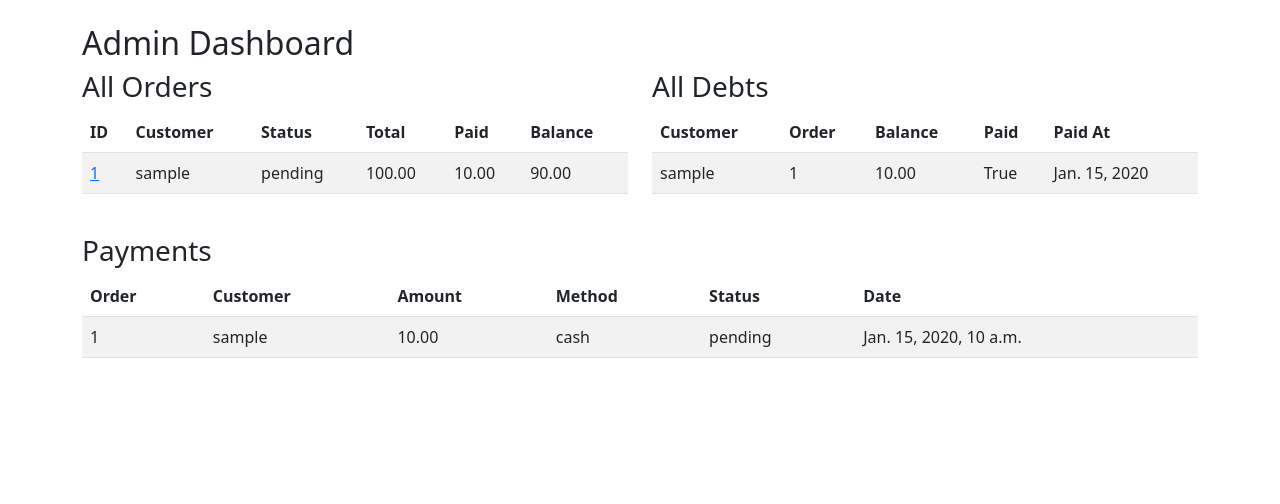
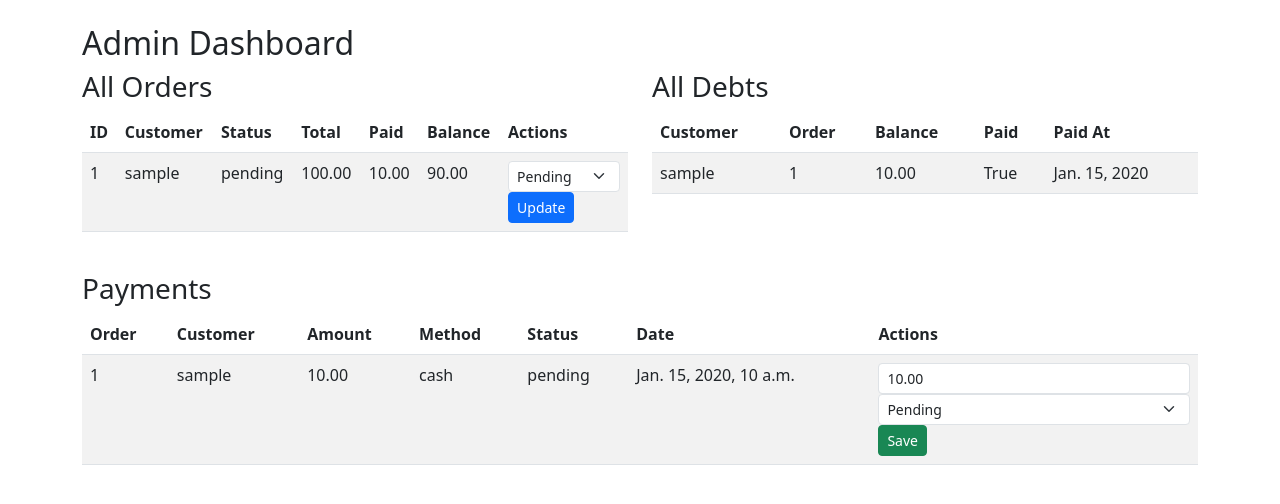
Before and after one commit to hamisi99-03/BusinessWebsite, a Django app: page /admin-dashboard/ in a window 1280 px wide. Shown: the part 56-560 px from the top of the page. Run offline with Django 5.2, Linux system fonts and the light colour scheme; a user stored in the database is signed in; tables that the repository leaves empty hold one stand-in row (values such as "Sample post").

Commit message:
reconfigured admin front-end side to allow editing payment,mark orders as shipped,pending or delivered

```diff
--- a/ecommerce/templates/ecommerce/admin_dashboard.html
+++ b/ecommerce/templates/ecommerce/admin_dashboard.html
@@ -12,23 +12,34 @@
 <table class="table table-striped">
   <thead>
     <tr>
-          <th>ID</th><th>Customer</th><th>Status</th>
-          <th>Total</th><th>Paid</th><th>Balance</th>
+      <th>ID</th><th>Customer</th><th>Status</th><th>Total</th><th>Paid</th><th>Balance</th><th>Actions</th>
     </tr>
   </thead>
   <tbody>
     {% for order in orders %}
     <tr>
-          <td><a href="{% url 'order_detail' order.id %}">{{ order.id }}</a></td>
+      <td>{{ order.id }}</td>
       <td>{{ order.customer.user.username }}</td>
       <td>{{ order.status }}</td>
       <td>{{ order.get_total_amount }}</td>
       <td>{{ order.get_total_paid }}</td>
       <td>{{ order.get_outstanding_balance }}</td>
+      <td>
+        <form method="post" action="{% url 'update_order_status' order.id %}">
+          {% csrf_token %}
+          <select name="status" class="form-select form-select-sm">
+            <option value="pending" {% if order.status == 'pending' %}selected{% endif %}>Pending</option>
+            <option value="shipped" {% if order.status == 'shipped' %}selected{% endif %}>Shipped</option>
+            <option value="delivered" {% if order.status == 'delivered' %}selected{% endif %}>Delivered</option>
+          </select>
+          <button type="submit" class="btn btn-sm btn-primary">Update</button>
+        </form>
+      </td>
     </tr>
     {% endfor %}
   </tbody>
 </table>
+
   </div>
 
   <!-- Debts -->
@@ -62,7 +73,7 @@
 <table class="table table-striped">
   <thead>
     <tr>
-          <th>Order</th><th>Customer</th><th>Amount</th><th>Method</th><th>Status</th><th>Date</th>
+      <th>Order</th><th>Customer</th><th>Amount</th><th>Method</th><th>Status</th><th>Date</th><th>Actions</th>
     </tr>
   </thead>
   <tbody>
@@ -74,6 +85,17 @@
       <td>{{ payment.payment_method }}</td>
       <td>{{ payment.status }}</td>
       <td>{{ payment.payment_date }}</td>
+      <td>
+        <form method="post" action="{% url 'update_payment' payment.id %}">
+          {% csrf_token %}
+          <input type="number" name="amount" value="{{ payment.amount }}" class="form-control form-control-sm" />
+          <select name="status" class="form-select form-select-sm">
+            <option value="pending" {% if payment.status == 'pending' %}selected{% endif %}>Pending</option>
+            <option value="completed" {% if payment.status == 'completed' %}selected{% endif %}>Completed</option>
+          </select>
+          <button type="submit" class="btn btn-sm btn-success">Save</button>
+        </form>
+      </td>
     </tr>
     {% endfor %}
   </tbody>
--- a/ecommerce/urls.py
+++ b/ecommerce/urls.py
@@ -8,7 +8,7 @@ from .views import (
     register_view, login_view, logout_view,
     dashboard_view, orders_list_view, order_detail_view, debts_list_view,
     profile_view, ProfileView, order_product_view,
-    custom_login, admin_dashboard   #  use custom_login + admin_dashboard
+    custom_login, admin_dashboard, update_order_status, update_payment   #  use custom_login + admin_dashboard
 )
 
 router = DefaultRouter()
@@ -40,6 +40,8 @@ urlpatterns = [
 
     # Admin dashboard (protected by @staff_member_required)
     path('admin-dashboard/', admin_dashboard, name='admin_dashboard'),
+    path('admin-dashboard/update-order/<int:pk>/', update_order_status, name='update_order_status'),
+    path('admin-dashboard/update-payment/<int:pk>/', update_payment, name='update_payment'),
 
     # browsable API login/logout
     path('api-auth/', include('rest_framework.urls')),
--- a/ecommerce/views.py
+++ b/ecommerce/views.py
@@ -18,6 +18,7 @@ from django.shortcuts import render, redirect, get_object_or_404
 from django.contrib.auth.decorators import login_required
 from django.http import HttpResponseRedirect
 from django.urls import reverse
+from django.views.decorators.http import require_POST
 
 # -------------------
 # DRF ViewSets
@@ -204,3 +205,20 @@ def custom_login(request):
     else:
         form = AuthenticationForm()
     return render(request, "auth/login.html", {"form": form})
+@staff_member_required
+@require_POST
+def update_order_status(request, pk):
+    order = get_object_or_404(Order, pk=pk)
+    order.status = request.POST.get("status")
+    order.save()
+    return redirect("admin_dashboard")
+
+@staff_member_required
+@require_POST
+def update_payment(request, pk):
+    payment = get_object_or_404(Payment, pk=pk)
+    payment.amount = request.POST.get("amount")
+    payment.status = request.POST.get("status")
+    payment.save()
+    #  Debt auto-updates via signal
+    return redirect("admin_dashboard")
```
Lines whose indentation alone changed are shown as unchanged.
